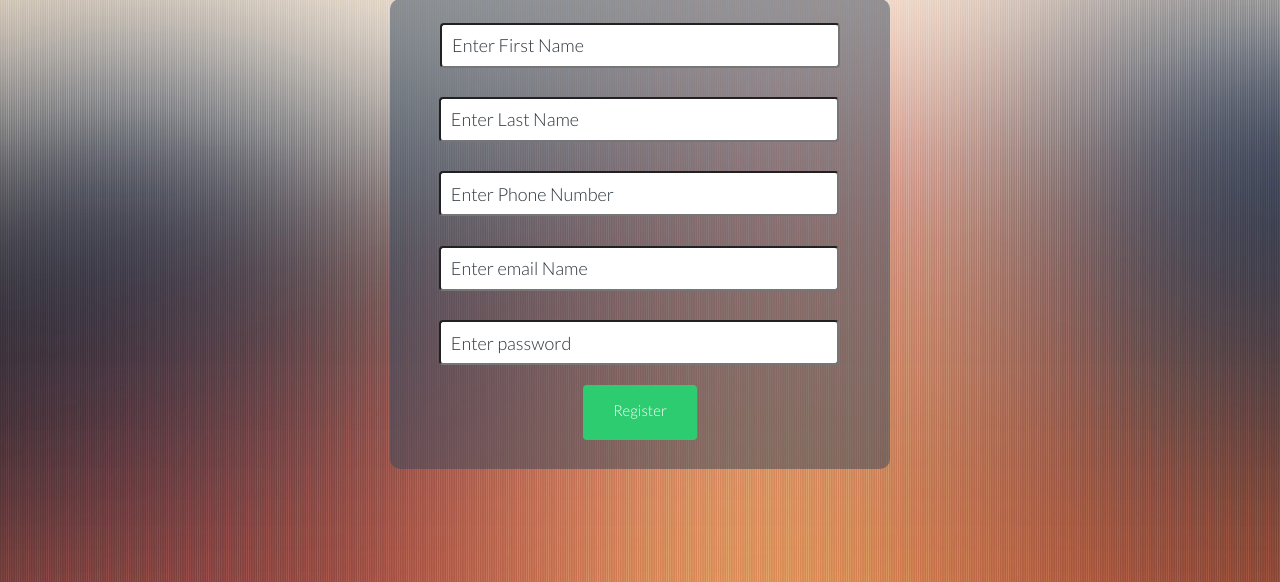
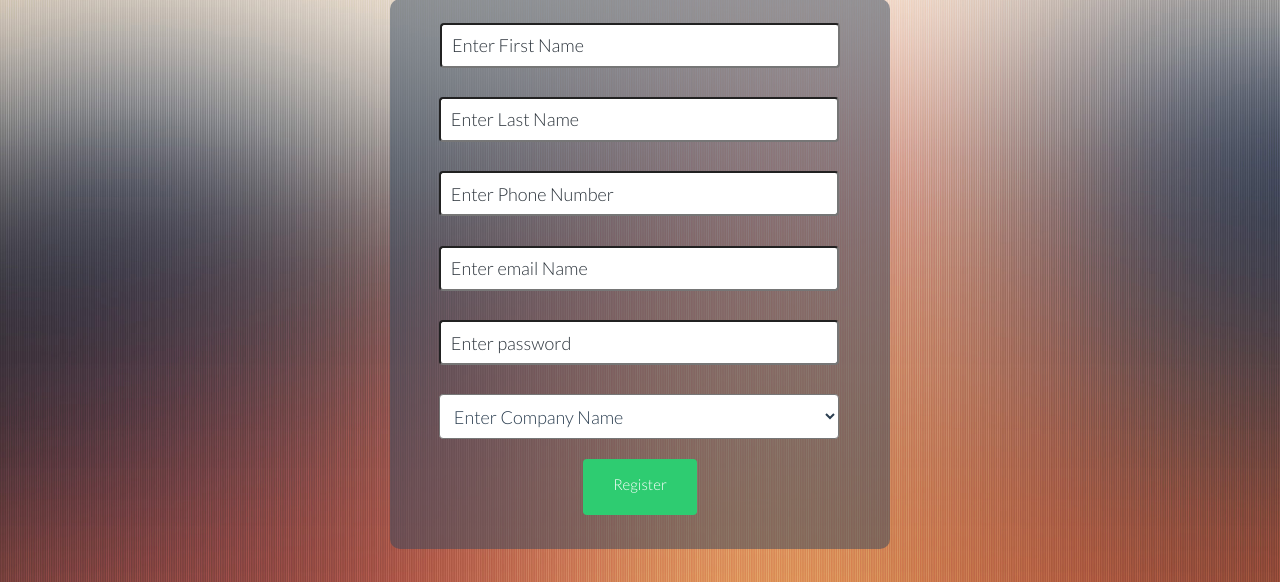
Before and after one commit to sheshankkodam/echopath-uf, a Flask app: page /register in a window 1280 px wide. Shown: the part 218-800 px from the top of the page. Run offline with Flask 2, Linux system fonts and the light colour scheme; parts of the project's set-up code (start-up, migrations or seed data) failed here and were passed over; some libraries are stand-ins or nearby versions.

Commit message:
Added company name to the form

```diff
--- a/src/frontend_static/css/register.css
+++ b/src/frontend_static/css/register.css
@@ -10,7 +10,7 @@ body {
 
 .container{
     width: 500px;
-    height: 470px;
+    height: 550px;
     text-align: center;
     background-color: rgba(52, 73, 94, 0.5);
     margin: 150px auto 0;
--- a/src/templates/register.html
+++ b/src/templates/register.html
@@ -42,13 +42,13 @@
                 <div class="form-input">
                     <input type="text" name="password" placeholder="Enter password">
                 </div>
-                <!--<div class="form-input">-->
-                    <!--<select class="companyName">-->
-                      <!--<option>Enter Company Name</option>-->
-                      <!--<option>Dish</option>-->
-                      <!--<option>EchoStar</option>-->
-                    <!--</select>-->
-                <!--</div>-->
+                <div class="form-input">
+                    <select class="companyName">
+                      <option>Enter Company Name</option>
+                      <option>Dish</option>
+                      <option>EchoStar</option>
+                    </select>
+                </div>
                 <input class="btn_submit" type="submit" name="register" value="Register">
             </form>
 
```
